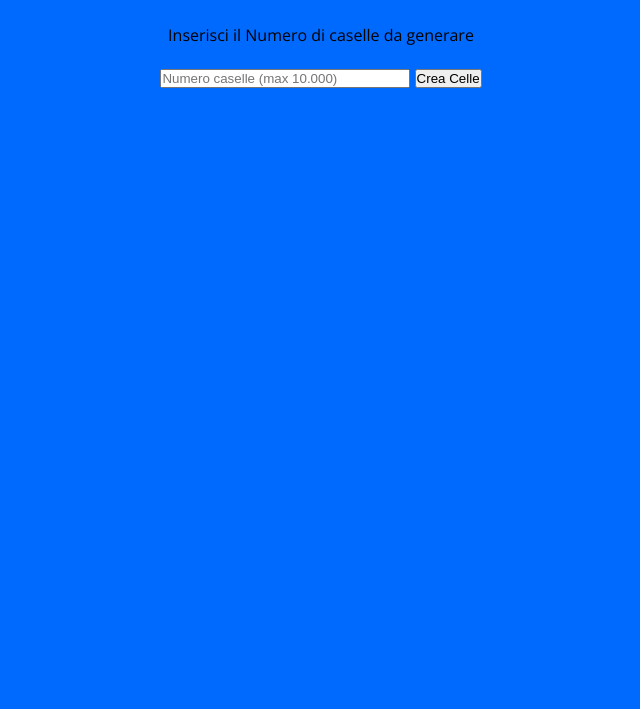
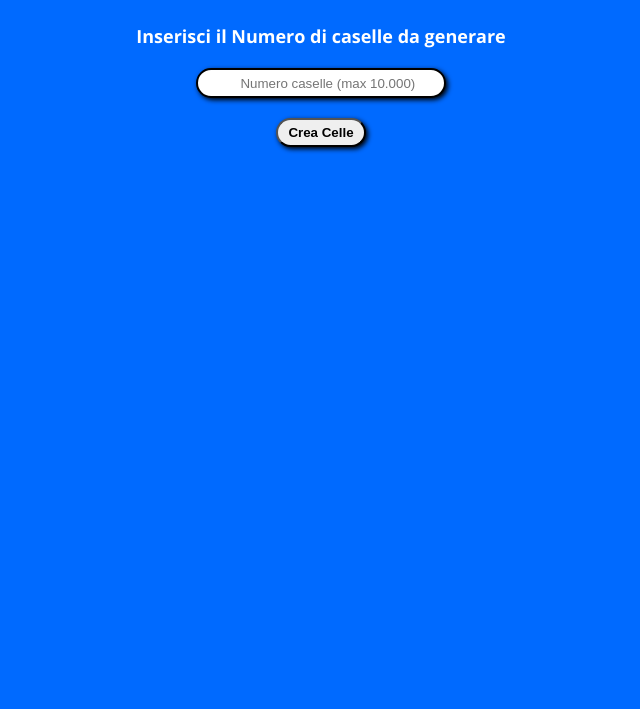
Before and after one commit to ValerioGc/js-fizzbuzz, a plain HTML site: page index.html in a window 1280 px wide. Shown: the part 91-800 px from the top of the page, without its empty margins (319-959 px from the left). Drawn offline with nearby package versions, Linux system fonts and the light colour scheme.

Commit message:
Funzionamento base

```diff
--- a/css/style.css
+++ b/css/style.css
@@ -20,10 +20,33 @@ h1 {
 label {
     display: block;
     padding: 20px 0;
+    font-size: 18px;
+    font-weight: bold;
+    color: #fff;
+}
+input,
+button {
+    box-shadow: 2px 2px 5px #000;
 }
 input {
+    display: block;
     width: 250px;
+    height: 30px;
+    border-radius: 25px;
+    border: 2px solid black;
+    margin: auto;
+    padding-left: 35px;
+    margin-bottom: 20px;
 }
+button {
+    padding: 5px 10px;
+    border-radius: 25px;
+    font-weight: bold;
+}
+.show {
+    display: block !important;
+}
+/* Contenitore Generato Automaticamente  */
 #page {
     width: 70%;
     margin: 30px auto;
@@ -32,15 +55,12 @@ input {
     background-color: #fff;
     display: none;
 }
-.show {
-    display: block!important;
-}
 .box {
     border: 2px solid black;
     height: 100px;
     width: 100px;
-    background-color: yellow;
-    color: black;
+    background-color: grey;
+    color: #000;
     display: inline-block;
     padding: 10px;
     margin: 20px 10px 0 ;
@@ -48,11 +68,8 @@ input {
     text-align: center;
     line-height: 84px;
     font-size: 16px;
-
 }
-.box > * {
-
-}
+/* Tipi di Multipli */
 .Fizz {
     background-color: green;
 }
--- a/js/main.js
+++ b/js/main.js
@@ -4,7 +4,7 @@ submit.addEventListener('click',
         document.getElementById('page').className = "show";
         const container = document.getElementById('page');
         const user_input = parseInt(document.getElementById('number_cell').value);
-        console.log(typeof user_input);
+        console.log(` Il tipo di dato inserito è (typeof ${user_input}) Il numero scelto è ${user_input}`);
         console.log(user_input);
         for (let i = 0; i <= user_input; i++) {
             const containerInner = document.createElement('div');
```
Also changed, not shown: index.html (+1 -1 lines).
